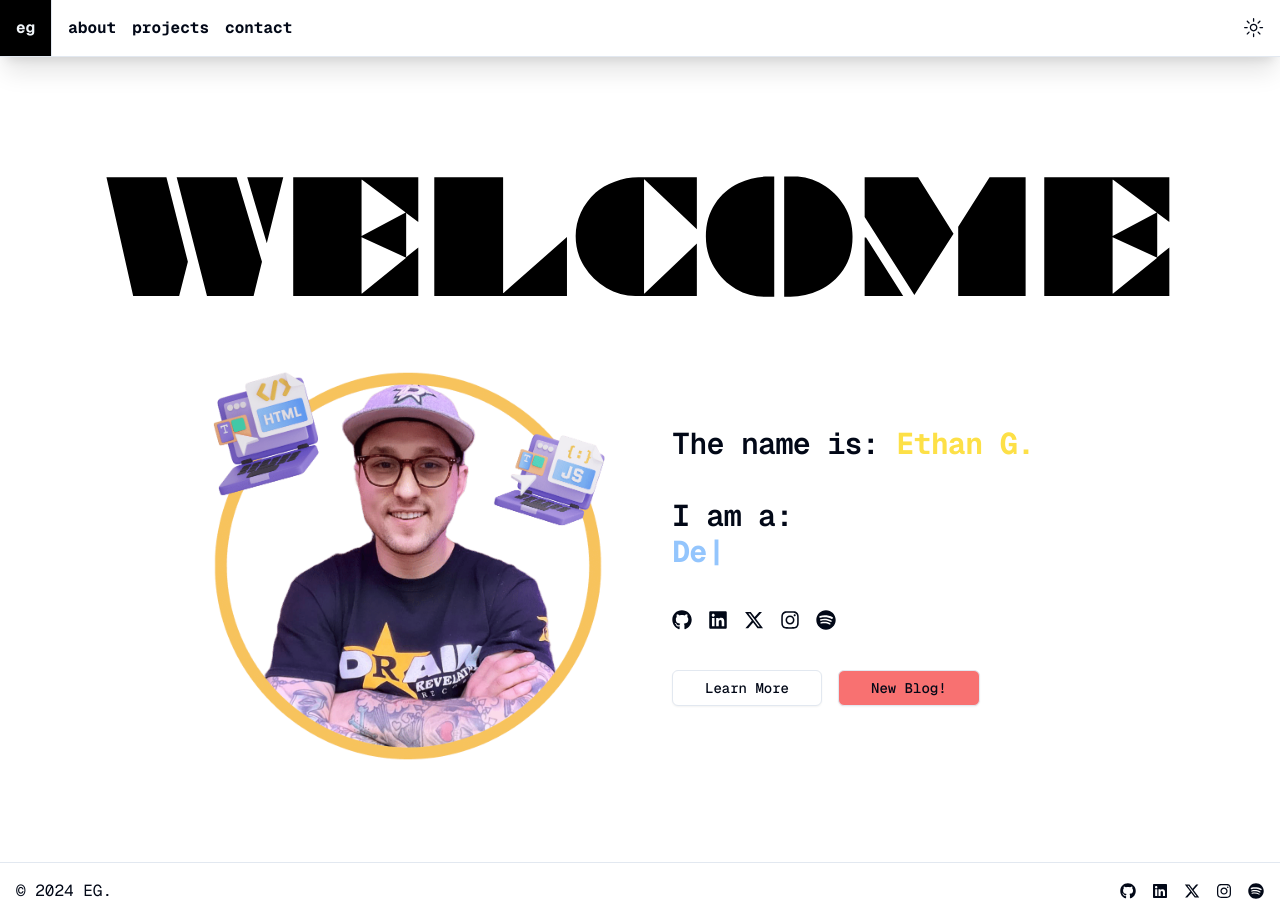
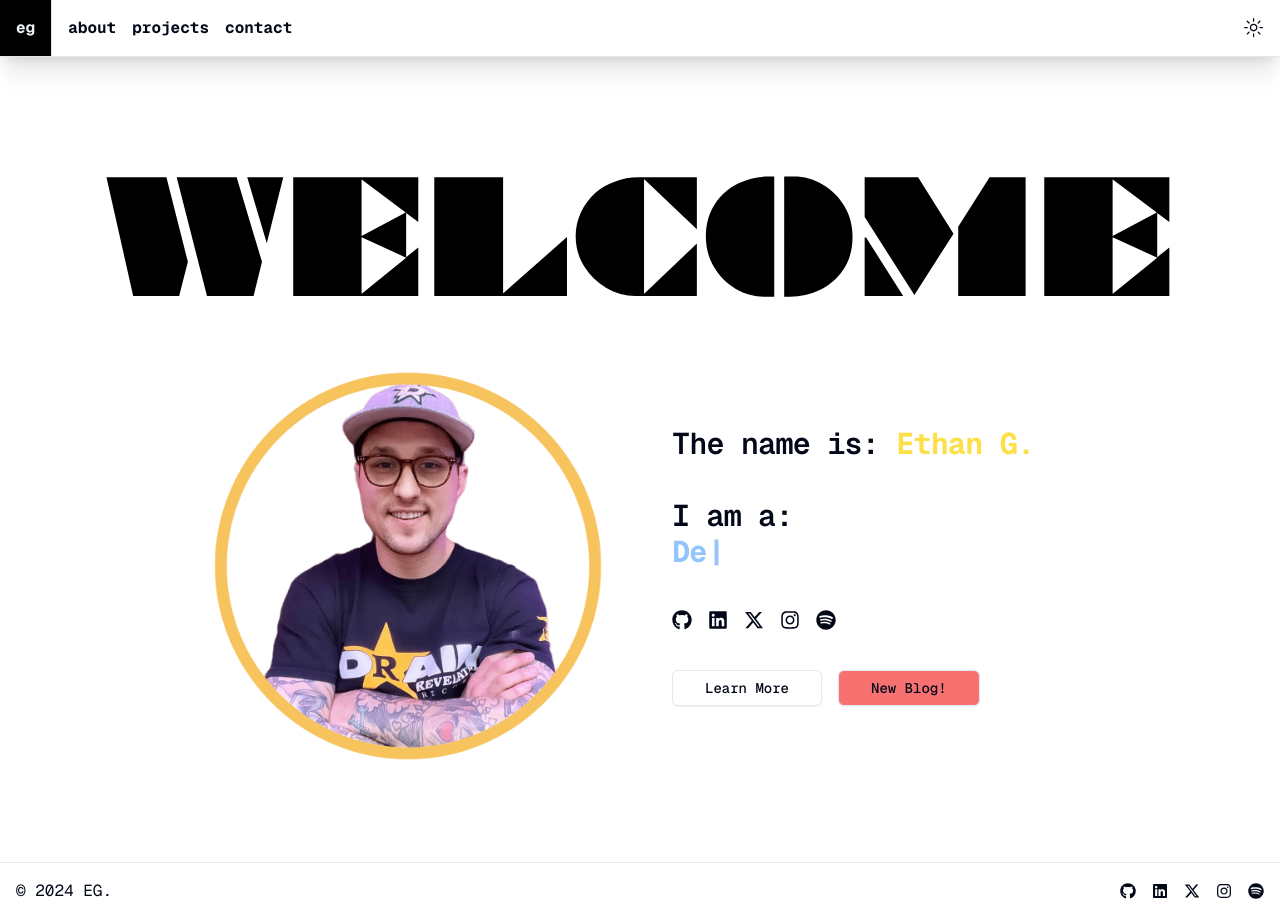
Before and after one commit to EGARRISXN/egxworld, a Next.js app: page / in a window 1280 px wide. Built offline with nearby package versions, Linux system fonts and the light colour scheme.

Commit message:
updated photo and blog link.

```diff
--- a/app/page.jsx
+++ b/app/page.jsx
@@ -20,11 +20,12 @@ export default function Home() {
         <div className="grid grid-cols-1 lg:grid-cols-2 mt-12 px-8 gap-0 lg:gap-16">
           <div className="flex mx-auto justify-center w-full">
             <Image
-              src="/other/homepagehead.png"
+              src="/other/homepageme.png"
               width={400}
               height={400}
+              quality={100}
+              priority
               alt="My Photo"
-              className="x"
             />
           </div>
           <div className="flex flex-col mx-auto justify-center w-full gap-4 mt-8 lg:mt-0">
@@ -48,7 +49,7 @@ export default function Home() {
               </Button>
               <Button variant="outline" className="px-8 bg-red-400">
                 <Link
-                  href="https://egxblog.vercel.app"
+                  href="https://www.egxblog.net"
                   target="_blank"
                   rel="noopener noreferrer"
                 >
```
Also changed, not shown: public/other/homepageme.png (added).
